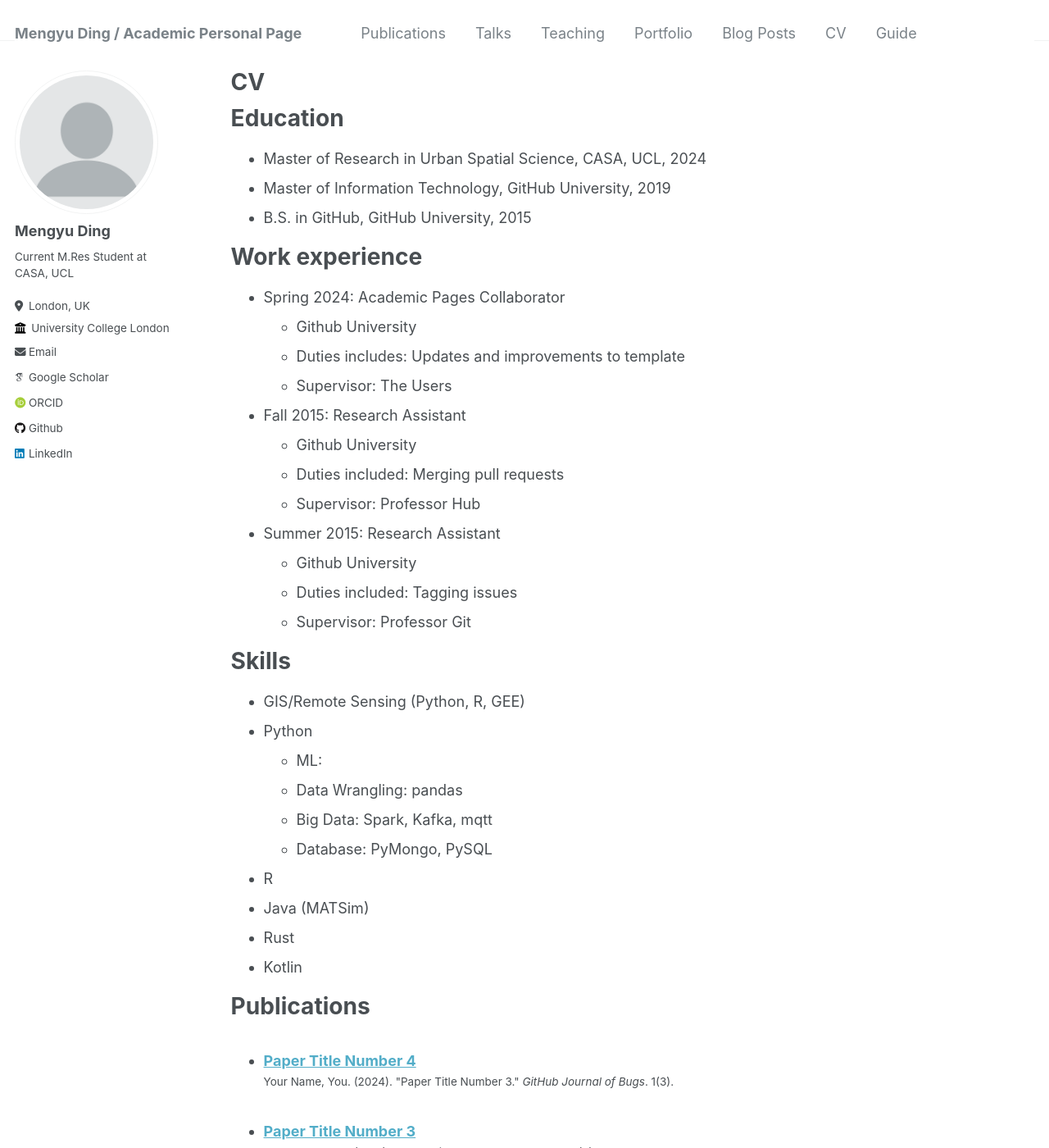
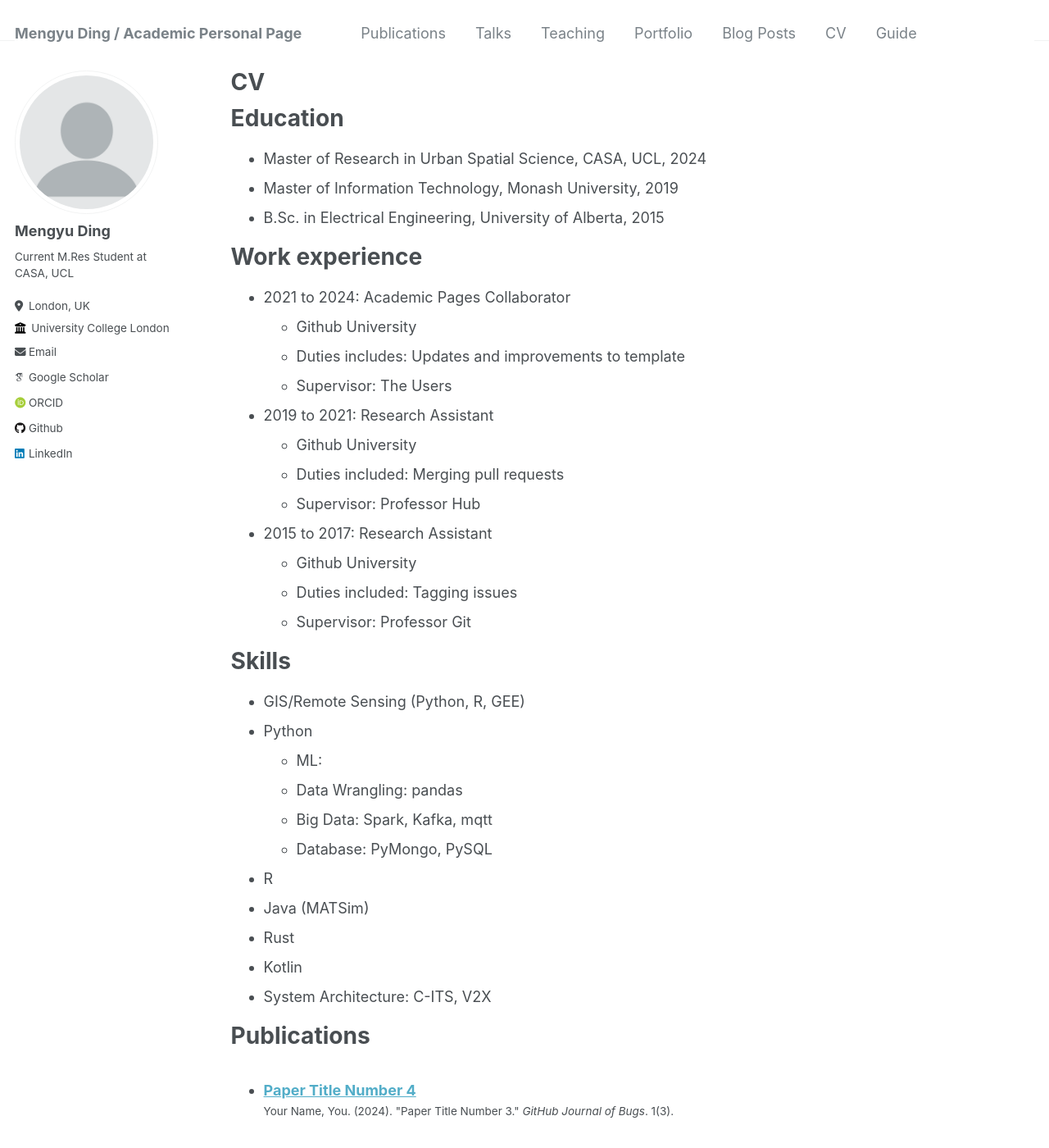
Before and after one commit to dereksgithub/personalgithubpage, a Jekyll site: the page built from _pages/cv.md, in a window 1280 px wide and 1400 px high. Shown: the whole window at 82% size. Built offline with Jekyll 4.4.1, drawn with Linux system fonts in a browser that asks for light colours; some web fonts are replaced; some of the changed text lies outside the part shown.

```diff
--- a/_config.yml
+++ b/_config.yml
@@ -42,7 +42,7 @@ author:
   bitbucket        : # Username - Update with your username on the site
   codepen          : # Username
   dribbble         : # Username
-  github           : "https://github.com/dereksgithub?tab=repositories"
+  github           : "dereksgithub?tab=repositories"
   kaggle           : # Username
   stackoverflow    : # User number or user number and name (i.e., use "1" or "1/jeff-atwood")
 
@@ -56,7 +56,7 @@ author:
   keybase          : # Username
   instagram        : # Username
   lastfm           : # Username
-  linkedin         : "derek-ding-2a0993200"
+  linkedin         : "derek-ding-2a0993200/"
   mastodon         : # URL
   medium           : # URL
   pinterest        : # Username
@@ -71,7 +71,6 @@ author:
   xing             : # Username
   youtube          : # Username
   zhihu            : # URL
-
 
 # Site Settings
 teaser                   :  # filename of teaser fallback teaser image placed in /images/, .e.g. "500x300.png"
--- a/_pages/cv.md
+++ b/_pages/cv.md
@@ -12,22 +12,22 @@ redirect_from:
 Education
 ======
 * Master of Research in Urban Spatial Science, CASA, UCL, 2024
-* Master of Information Technology, GitHub University, 2019
-* B.S. in GitHub, GitHub University, 2015
+* Master of Information Technology, Monash University, 2019
+* B.Sc. in Electrical Engineering, University of Alberta, 2015
 
 Work experience
 ======
-* Spring 2024: Academic Pages Collaborator
+* 2021 to 2024: Academic Pages Collaborator
   * Github University
   * Duties includes: Updates and improvements to template
   * Supervisor: The Users
 
-* Fall 2015: Research Assistant
+* 2019 to 2021: Research Assistant
   * Github University
   * Duties included: Merging pull requests
   * Supervisor: Professor Hub
 
-* Summer 2015: Research Assistant
+* 2015 to 2017: Research Assistant
   * Github University
   * Duties included: Tagging issues
   * Supervisor: Professor Git
@@ -44,6 +44,7 @@ Skills
 * Java (MATSim)
 * Rust
 * Kotlin
+* System Architecture: C-ITS, V2X
 
 Publications
 ======
```
Also changed, not shown: other parts of _pages/cv.md (+2 -1 lines).
